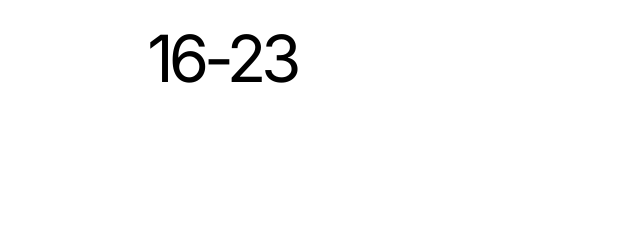
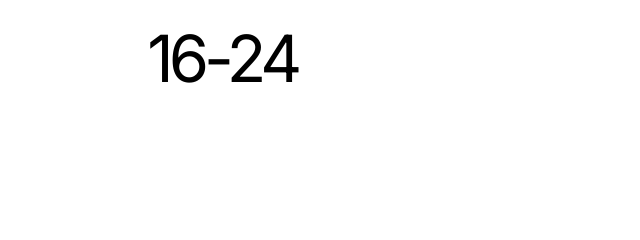
Before and after one commit to wtvares/tavares.co, a plain HTML site: page index.html in a window 1280 px wide. Shown: the top 240 px of the page, 564-1204 px from the left. Drawn offline with Linux system fonts and the light colour scheme.

Commit message:
Update index.html

```diff
--- a/index.html
+++ b/index.html
@@ -14,7 +14,7 @@
     <div class="main-container">
     	<h1>TAVARES</h1>
     	<h1></h1>
-    	<h1>16-23</h1>
+    	<h1>16-24</h1>
     	 </div>
 
 
```
